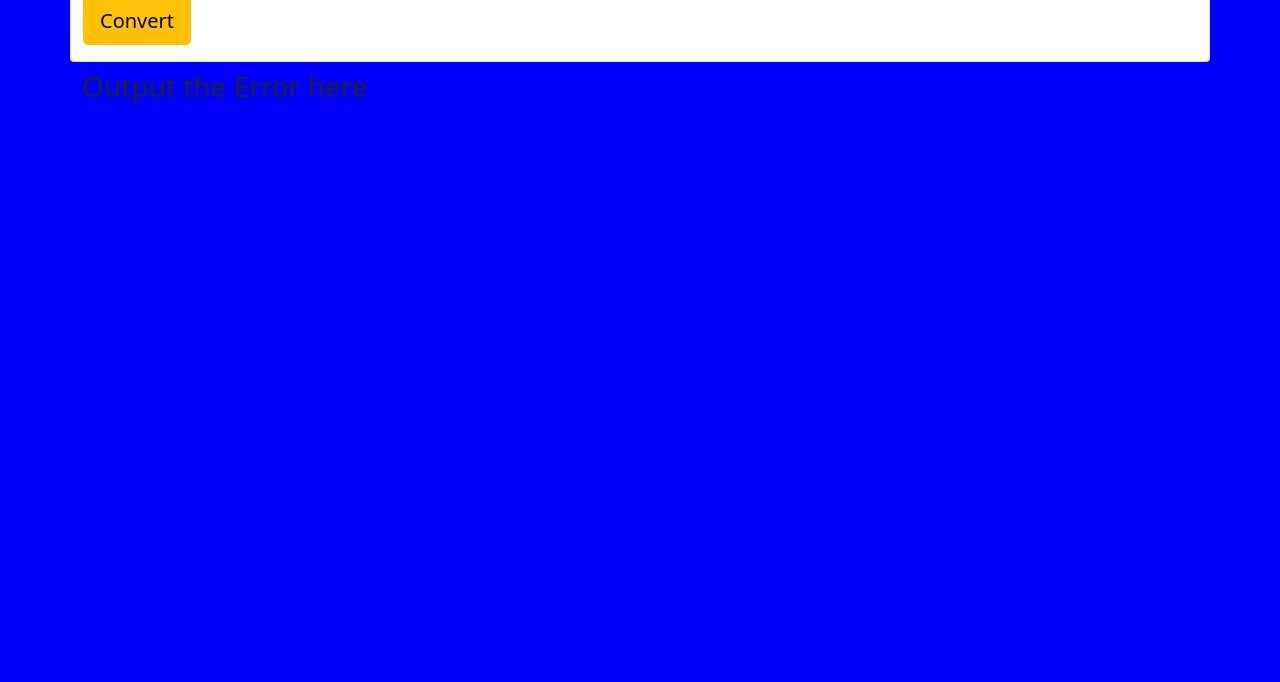
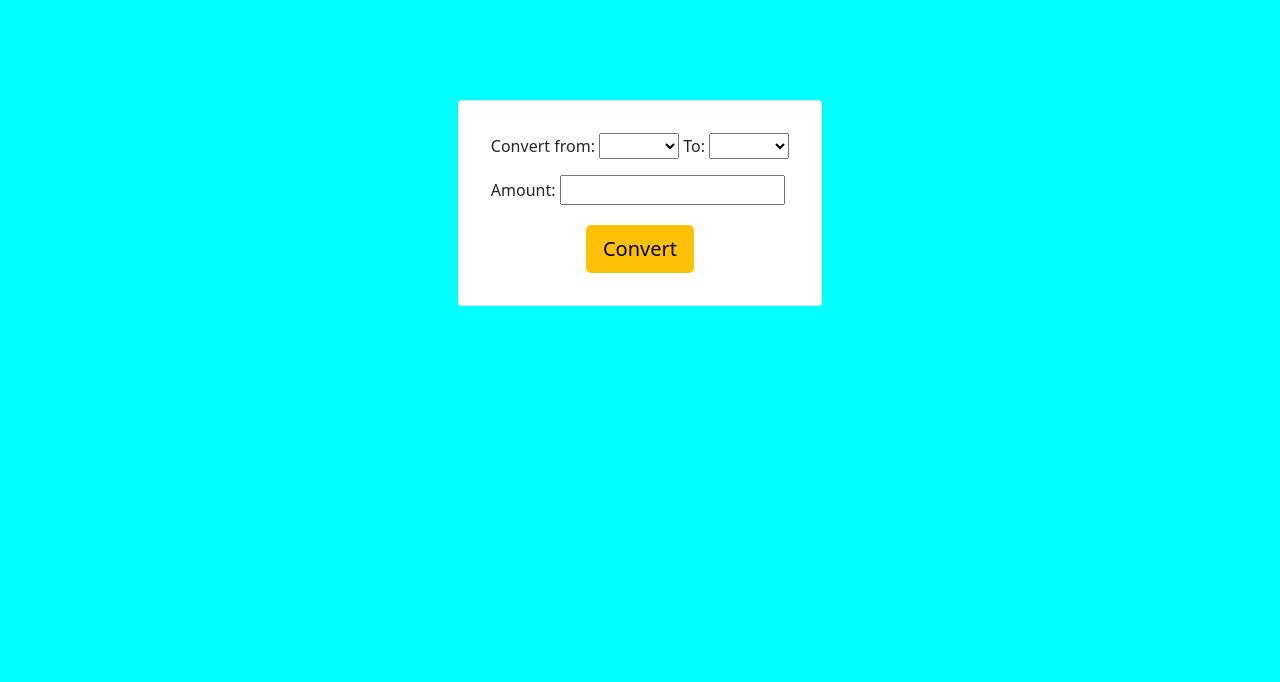
Before and after one commit to JLEWilson/currency_exchanger, a website built with webpack: page src/index.html in a window 1280 px wide. Shown: the part 118-800 px from the top of the page. Built offline with nearby package versions, Linux system fonts and the light colour scheme; no server answers.

Commit message:
finish layout and base styling

```diff
--- a/src/css/styles.css
+++ b/src/css/styles.css
@@ -1,3 +1,38 @@
 body{
-  background-color: blue;
+  background-color: cyan;
 }
+select{
+  width: 5em;
+}
+#title{
+  text-align: center;
+}
+#exchange-area{
+  display: inline;
+  width: fit-content;
+  padding: 2em;
+  margin-top: 20vh;
+  margin-left: auto;
+  margin-right: auto;
+}
+#amount{
+  margin-top: 1em;
+  width: 14.1em;
+}
+#convert{
+  display: block;
+  margin-left: auto;
+  margin-right: auto;
+  margin-top: 1em;
+}
+#form-conversion{
+  margin: 0;
+}
+#output-area{
+  text-align: center;
+}
+#error{
+  color: red;
+  font-style: italic;
+  display: none;
+}
--- a/src/index.html
+++ b/src/index.html
@@ -30,7 +30,7 @@
     <div class="row">
       <div id="output-area">
         <h2 id='output'></h1>
-          <h3 id='error'>Output the Error here</h3>
+          <h3 id='error'></h3>
       </div>
     </div>
   </div>
```
